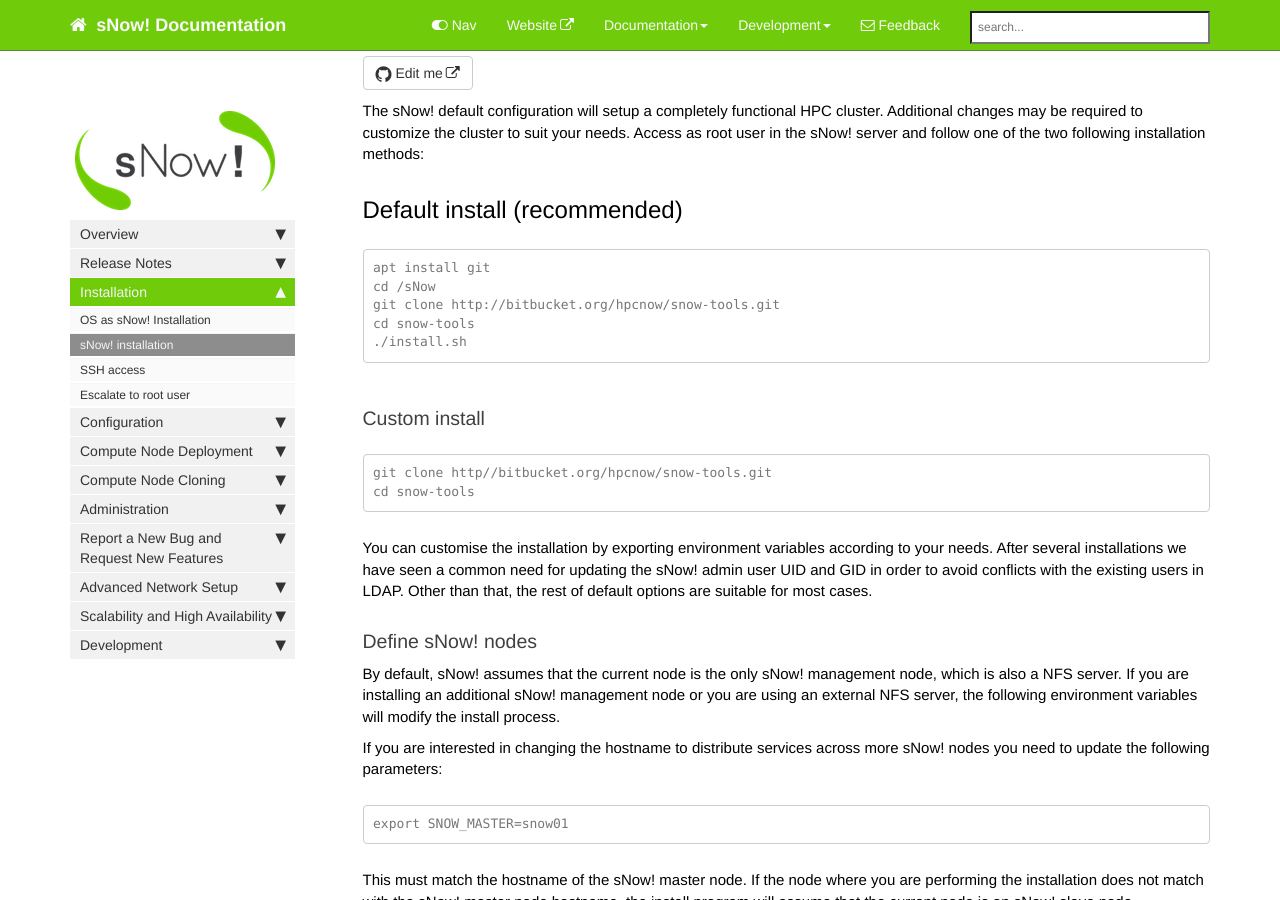
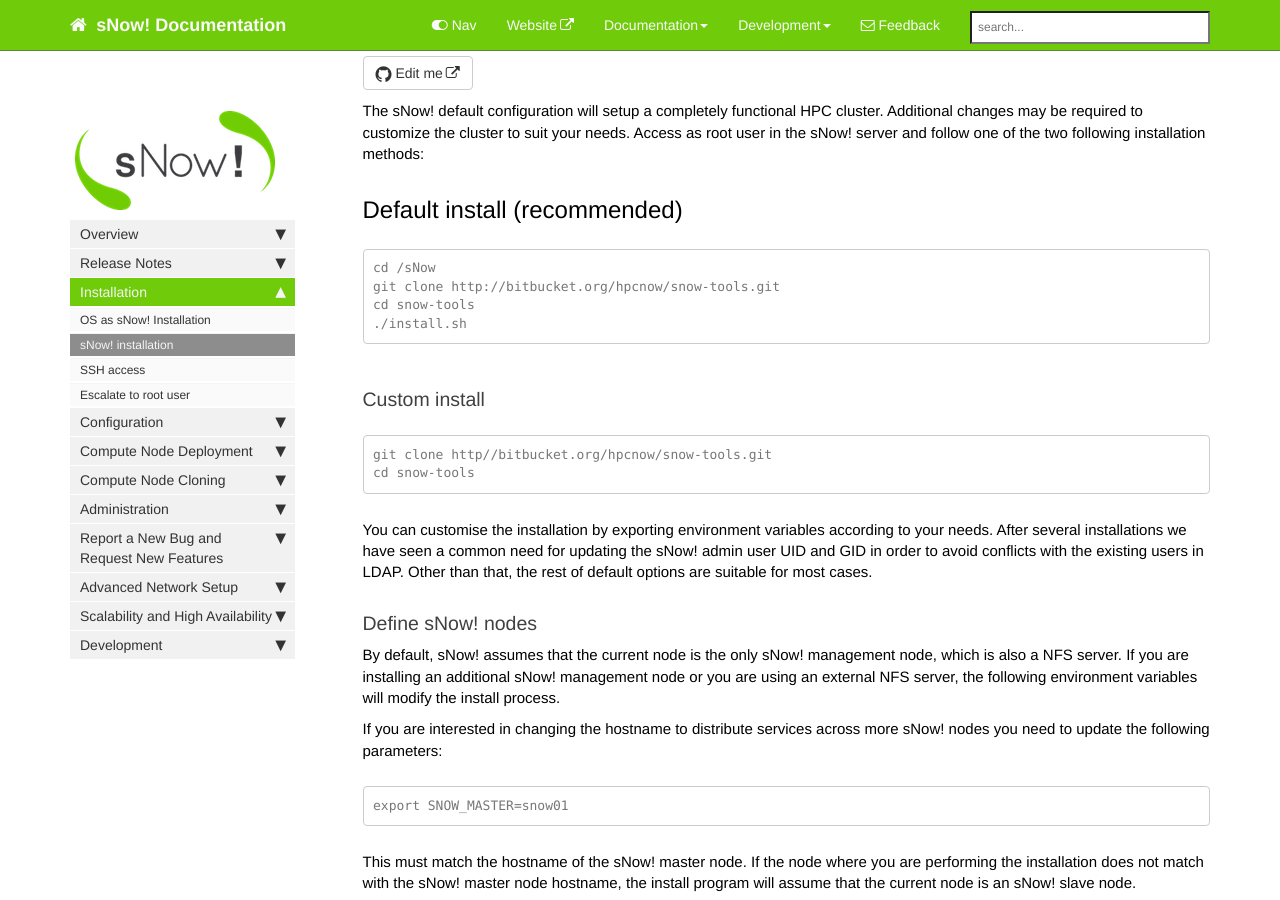
Before and after one commit to FlocksCM/snow-documentation, a Jekyll site: the page built from pages/mydoc/mydoc_snow_installation.md, in a window 1280 px wide and 900 px high, scrolled down 418 px. Built offline with Jekyll 4.4.1, drawn with Linux system fonts in a browser that asks for light colours; nearby versions of some CDN libraries; comment, search, counter and statistics services are not loaded.

Commit message:
Update mydoc_snow_installation.md

````diff
--- a/pages/mydoc/mydoc_snow_installation.md
+++ b/pages/mydoc/mydoc_snow_installation.md
@@ -13,7 +13,6 @@ The sNow! default configuration will setup a completely functional HPC cluster.
 ## Default install (recommended)
 
 ```
-apt install git
 cd /sNow
 git clone http://bitbucket.org/hpcnow/snow-tools.git
 cd snow-tools
````
